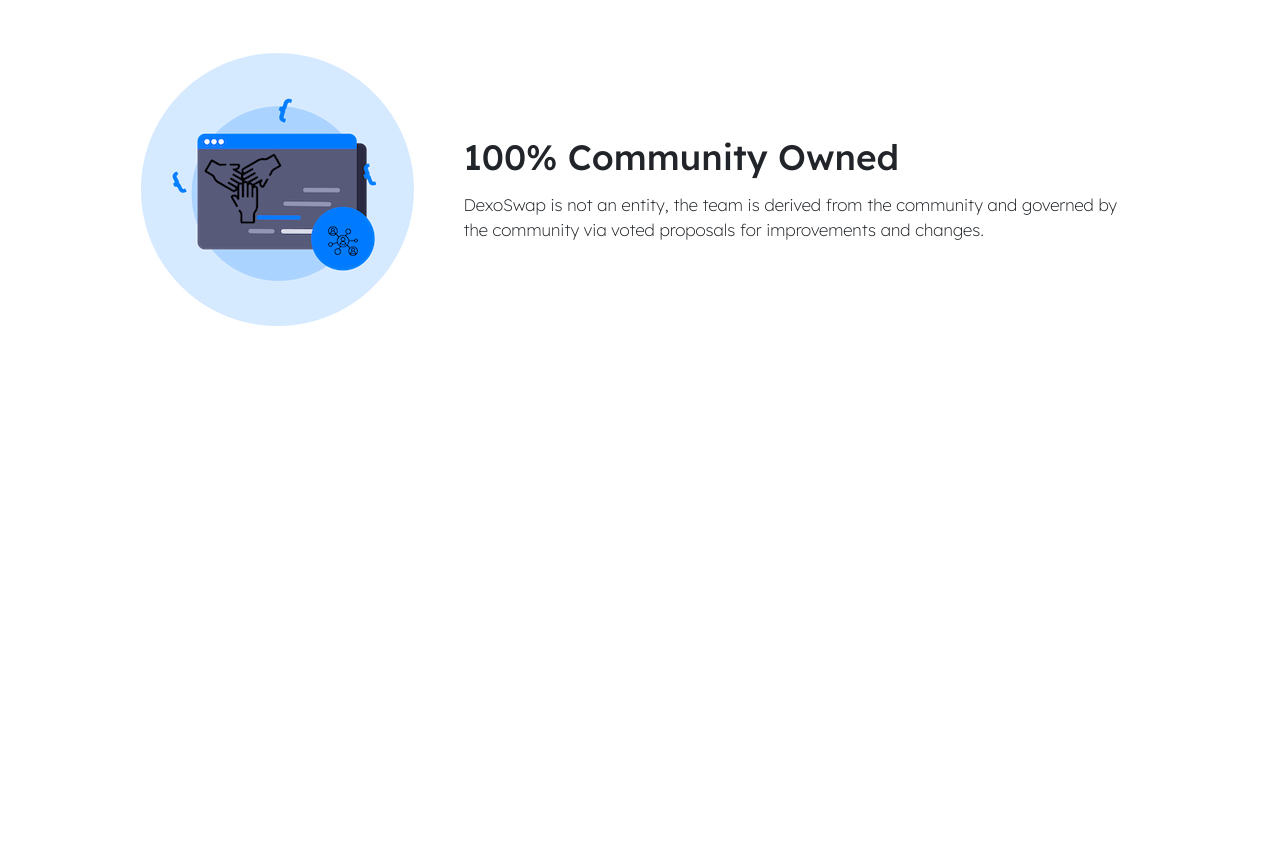
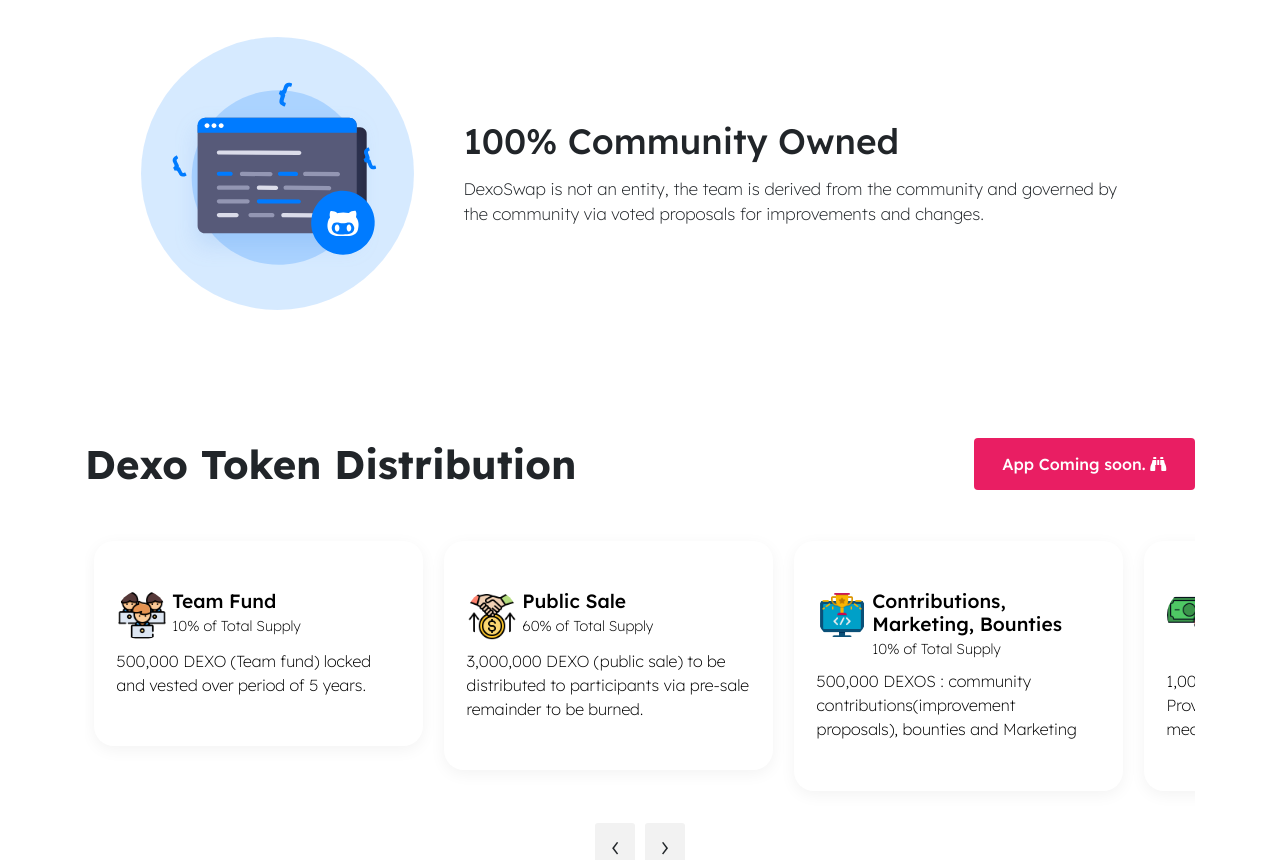
Before and after one commit to codemickey78/web, a plain HTML site: page index.html in a window 1280 px wide. Shown: the part 1940-2800 px from the top of the page. Before the commit the page ends 2330 px from the top, so only its background shows below. Drawn offline with nearby package versions, Linux system fonts and the light colour scheme.

Commit message:
update token distro

```diff
--- a/index.html
+++ b/index.html
@@ -139,6 +139,9 @@
                                         <a href="https://twitter.com/dexoswap" target="_blank"><i
                                                 class="fab fa-twitter"></i></a>
                                     </div>
+                                    <!-- <div>
+                                <i class="fab fa-instagram"></i>
+                            </div> -->
                                     <div>
                                         <a href="https://t.me/dexoswap"><i class="fab fa-telegram"></i></a>
                                     </div>
@@ -151,6 +154,10 @@
                 </div>
             </div>
         </header>
+
+        <div class="container">
+            <hr>
+        </div>
         <section class="comp-stats">
             <div class="container">
                 <div class="row">
@@ -175,9 +182,6 @@
                 </div>
             </div>
         </section>
-        <div class="container">
-            <hr>
-        </div>
         <section class="comp-own">
             <div class="container">
                 <div class="compwn-top d-lg-flex justify-content-between align-items-center">
@@ -212,7 +216,7 @@
                     <div
                         class="d-md-flex compwn-bcard justify-content-lg-start justify-content-md-center align-items-center">
                         <div class="compwn-bimg">
-                            <img src="img/features/com.png" alt="">
+                            <img src="img/features/own.svg" alt="">
                         </div>
                         <div class="compwn-bdesc">
                             <h5 class="m-0 text-capitalize">100% Community Owned</h5>
@@ -225,6 +229,92 @@
                 </div>
             </div>
         </section>
+        <section class="comp-apps">
+            <div class="container">
+                <div class="compap-top d-flex justify-content-between align-items-center">
+                    <h6 class="m-0">Dexo Token Distribution</h6>
+                    <a name="" id="" class="btn btn-compap" href="#" role="button">App Coming soon. <i
+                            class="fas fa-binoculars"></i></a>
+                </div>
+                <div class="compap-bot">
+                    <div class="owl-carousel owl-theme">
+                        <div class="item">
+                            <a href="">
+                                <div class="compap-card">
+                                    <div class="compap-ctop d-flex justify-content-start">
+                                        <img src="img/apps/teamwork.png" alt="">
+                                        <div class="compap-header">
+                                            <h6 class="m-0 text-capitalize">Team Fund</h6>
+                                            <span>10% of Total Supply </span>
+                                        </div>
+                                    </div>
+                                    <div class="compap-cbot">
+                                        <p class="m-0">
+                                            500,000 DEXO (Team fund) locked and vested over period of 5 years.
+                                        </p>
+                                    </div>
+                                </div>
+                            </a>
+                        </div>
+                        <div class="item">
+                            <a href="">
+                                <div class="compap-card">
+                                    <div class="compap-ctop d-flex justify-content-start">
+                                        <img src="img/apps/acquisition.png" alt="">
+                                        <div class="compap-header">
+                                            <h6 class="m-0 text-capitalize">Public Sale</h6>
+                                            <span>60% of Total Supply </span>
+                                        </div>
+                                    </div>
+                                    <div class="compap-cbot">
+                                        <p class="m-0">
+                                            3,000,000 DEXO (public sale) to be distributed to participants via pre-sale remainder to be burned.
+                                        </p>
+                                    </div>
+                                </div>
+                            </a>
+                        </div>
+                        <div class="item">
+                            <a href="https://docs.dexoswap.com">
+                                <div class="compap-card">
+                                    <div class="compap-ctop d-flex justify-content-start">
+                                        <img src="img/apps/hackathon.png" alt="">
+                                        <div class="compap-header">
+                                            <h6 class="m-0 text-capitalize">Contributions, Marketing, bounties</h6>
+                                            <span>10% of Total Supply</span>
+                                        </div>
+                                    </div>
+                                    <div class="compap-cbot">
+                                        <p class="m-0">
+                                            500,000 DEXOS : community contributions(improvement proposals), bounties and Marketing
+                                        </p>
+                                    </div>
+                                </div>
+                            </a>
+                        </div>
+                        <div class="item">
+                            <a href="https://docs.dexoswap.com">
+                                <div class="compap-card">
+                                    <div class="compap-ctop d-flex justify-content-start">
+                                        <img src="img/apps/spending.png" alt="">
+                                        <div class="compap-header">
+                                            <h6 class="m-0 text-capitalize">Liquidity Provisioning & Manual stake and burn </h6>
+                                            <span>20% Of Total Supply </span>
+                                        </div>
+                                    </div>
+                                    <div class="compap-cbot">
+                                        <p class="m-0">
+                                            1,000,000 DEXOS for Liquidity Provisioning and stake and burn mechanism to prevent risk of inflation.
+                                        </p>
+                                    </div>
+                                </div>
+                            </a>
+                        </div>
+                    </div>
+                </div>
+            </div>
+        </section>
+
     </div>
     <script src="js/jquery.min.js"></script>
     <script src="js/owl.carousel.min.js"></script>
```
Also changed, not shown: img/apps/acquisition.png (added), img/apps/hackathon.png (added), img/apps/spending.png (added), img/apps/teamwork.png (added), 2 other files.
